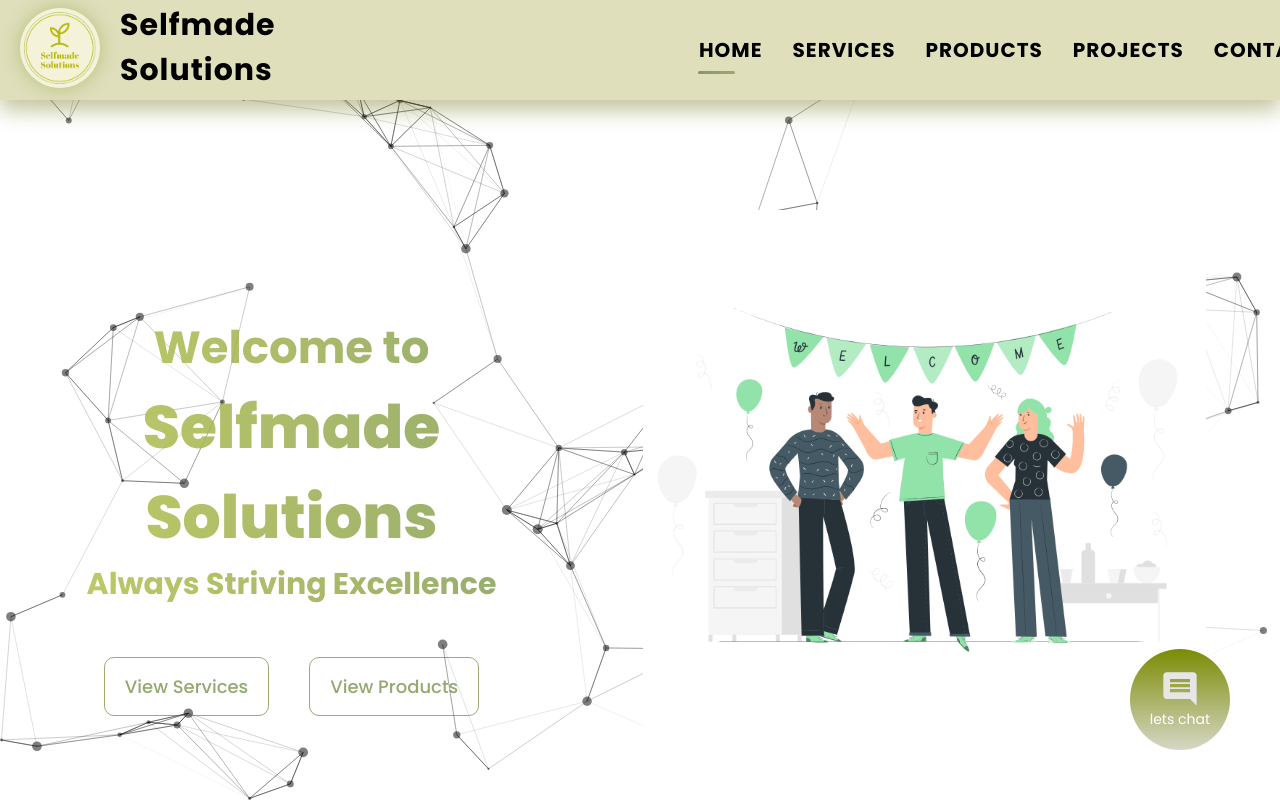
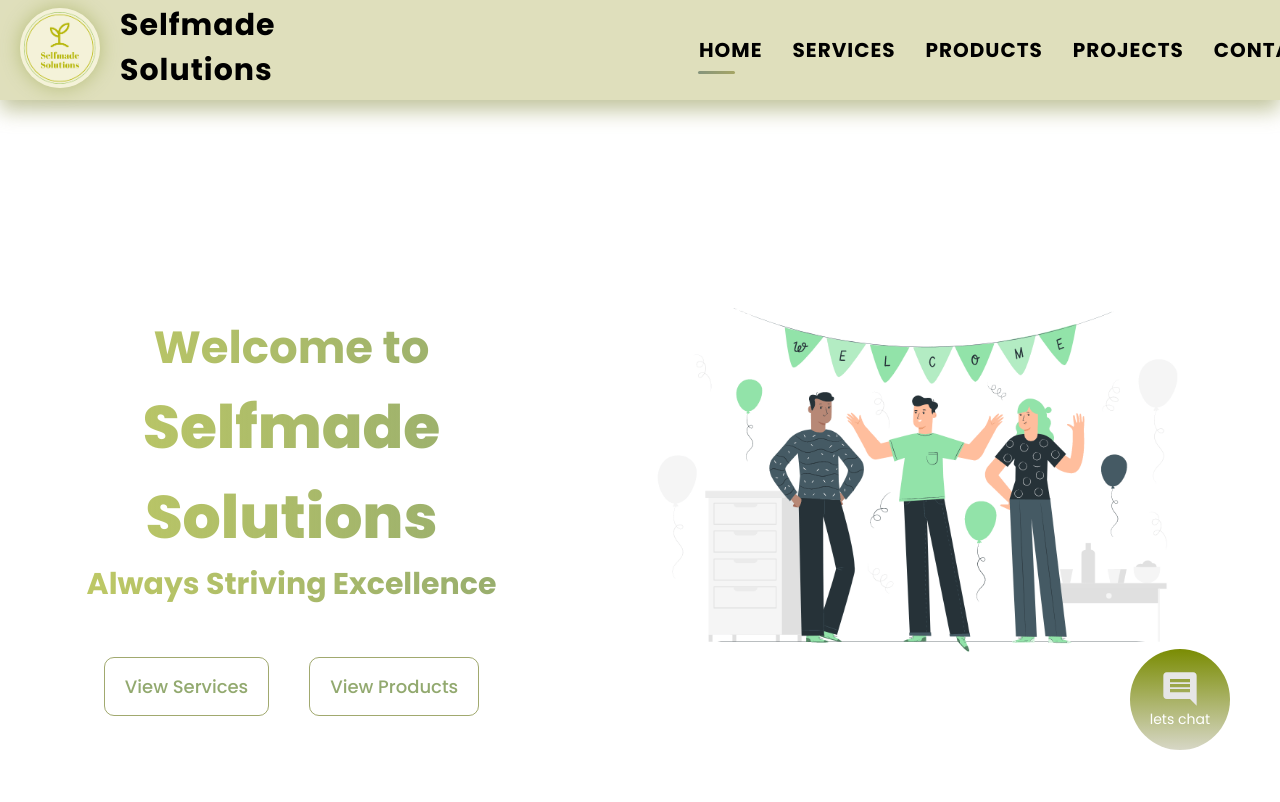
Before and after one commit to 123nol/self_made_solutions, a React (Create React App) app: page / in a window 1280 px wide. Shown: the top 802 px of the page. Built offline with nearby package versions, Linux system fonts and the light colour scheme; a web font is replaced by a local one.

Commit message:
commment particle

```diff
--- a/src/pages/Home.jsx
+++ b/src/pages/Home.jsx
@@ -18,7 +18,7 @@ const Home = (props) => {
 
   return (
     <div>
-      <ParticleBackground />
+      {/* <ParticleBackground /> */}
 
       <div className="main" onScroll={handleScroll}>
         <div className="home">
```
